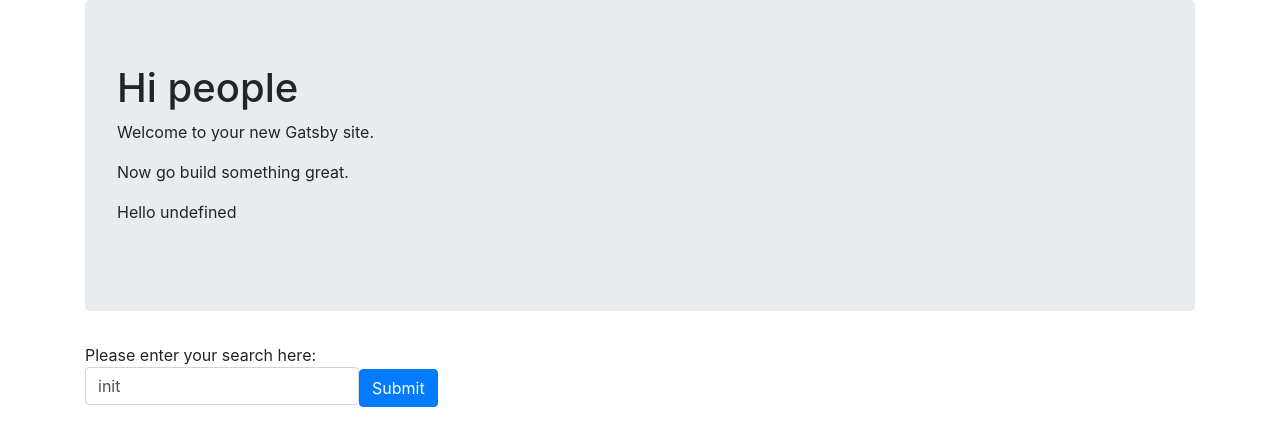
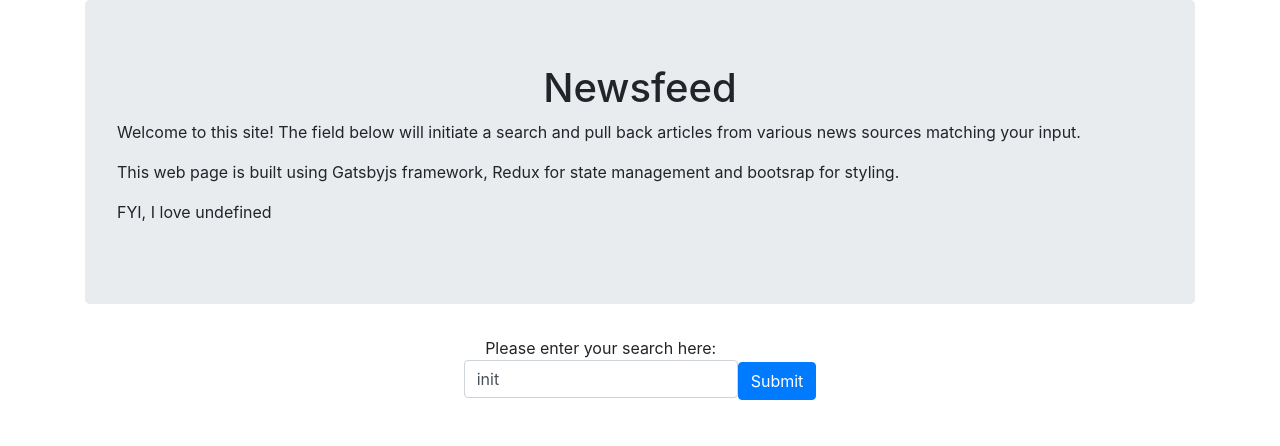
Before and after one commit to midnightsea/newsfeed, a Gatsby site: page / in a window 1280 px wide. Built offline with nearby package versions, Linux system fonts and the light colour scheme; Gatsby itself is replaced by a stand-in of ours.

Commit message:
edit text for front end

```diff
--- a/src/components/searchbox.js
+++ b/src/components/searchbox.js
@@ -22,7 +22,7 @@ function SearchBox({ search, dispatch }) {
 
   // return form for search input
   return (
-    <div className="">
+    <div className="text-center">
       <Form onSubmit={handleSubmit}>
         <Form.Label>
           Please enter your search here:
--- a/src/pages/index.js
+++ b/src/pages/index.js
@@ -12,12 +12,16 @@ import NewsContainer from "../containers/newscontainer";
 const IndexPage = () => (
   <Container>
     <Jumbotron>
-      <h1>Hi people</h1>
-      <p>Welcome to your new Gatsby site.</p>
-      <p>Now go build something great.</p>
-      <div style={{ maxWidth: `300px`, marginBottom: `1.45rem` }}>
-        <p>Hello {`${process.env.GATSBY_WELCOME_MESSAGE}`} </p>
-      </div>
+      <h1 className="text-center">Newsfeed</h1>
+      <p>
+        Welcome to this site! The field below will initiate a search and pull
+        back articles from various news sources matching your input.{" "}
+      </p>
+      <p>
+        This web page is built using Gatsbyjs framework, Redux for state
+        management and bootsrap for styling.
+      </p>
+      <p>FYI, I love {`${process.env.GATSBY_WELCOME_MESSAGE}`} </p>
     </Jumbotron>
     {/* <Link to="/page-2/">Go to page 2</Link> */}
     <NewsContainer />
```
Also changed, not shown: 1 other file.
